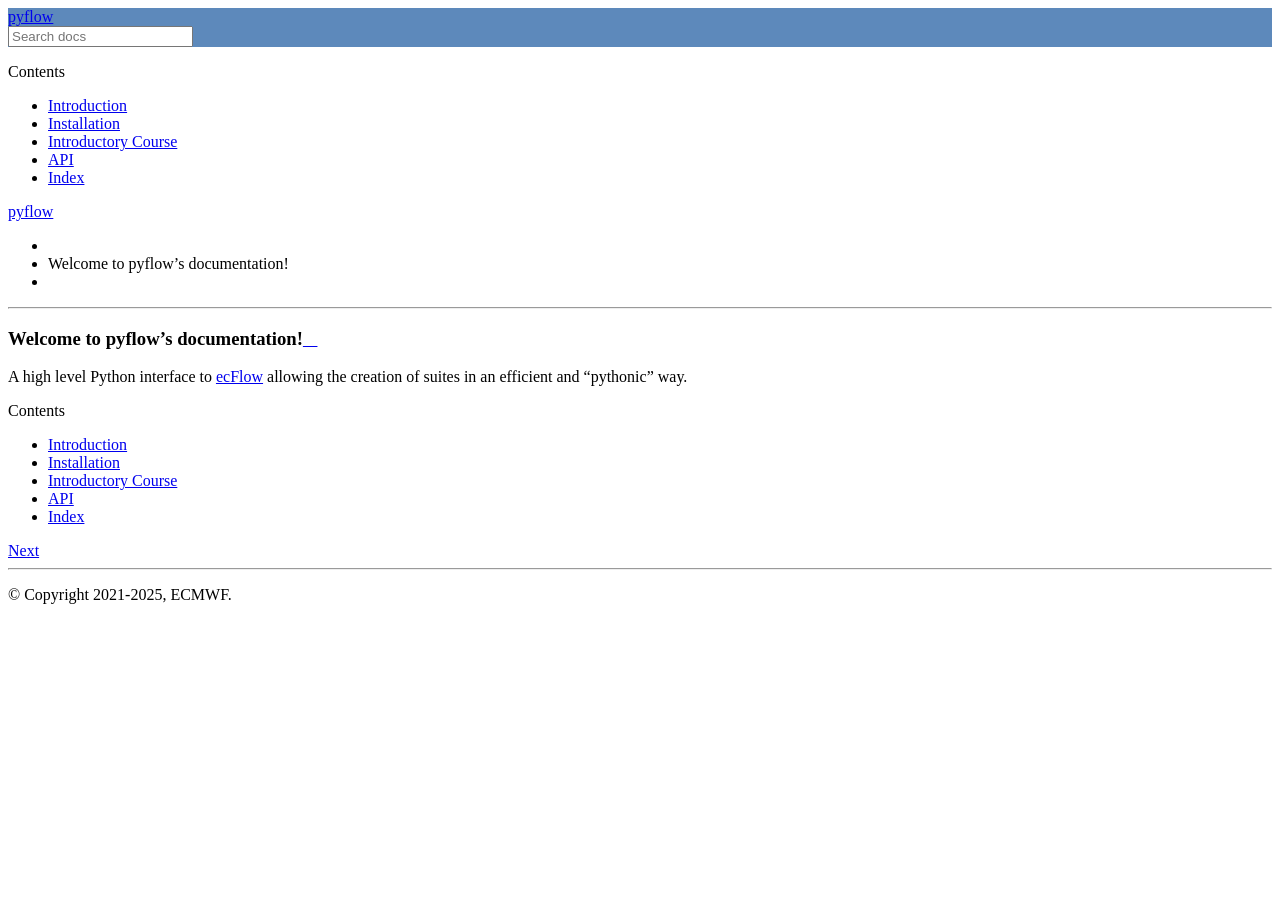
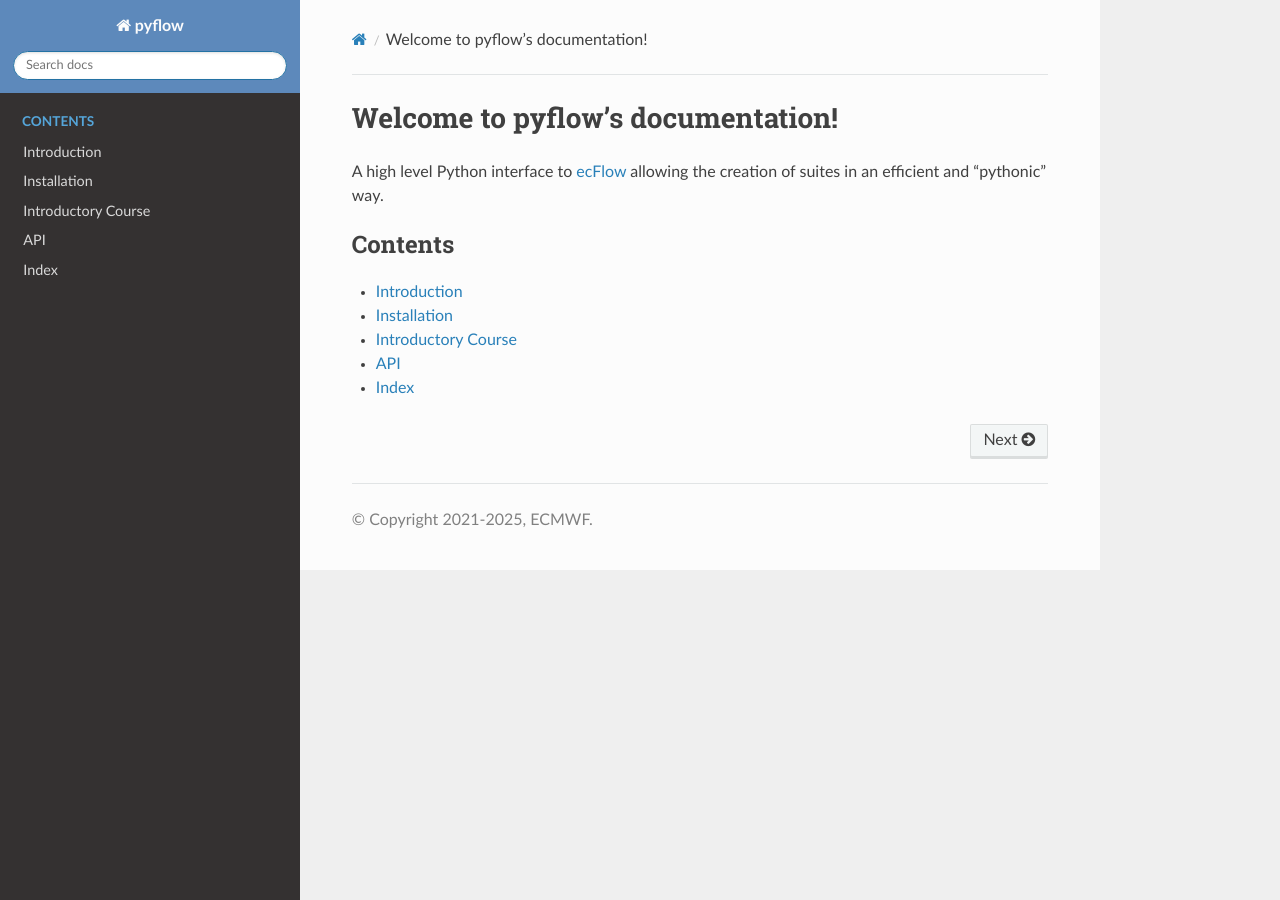
Before and after one commit to ecmwf/pyflow, a Sphinx documentation site: the page built from docs/index.rst, in a window 1280 px wide. Built offline with Sphinx 7.4.7 and the Read the Docs theme 3.1.0, drawn with Linux system fonts in a browser that asks for light colours; the version number could not be read and is left out.

Commit message:
update config values and keep custom css

```diff
--- a/docs/conf.py
+++ b/docs/conf.py
@@ -131,7 +131,13 @@
 # so a file named "default.css" will overwrite the builtin "default.css".
 html_static_path = ["_static"]
 
-html_context = {"css_files": ["_static/style.css"]}
+# These paths are either relative to html_static_path
+# or fully qualified paths (eg. https://...)
+html_css_files = [
+    "style.css"
+]
+
+html_js_files = []
 
 # Remove links to the reST sources from the page headers.
 html_show_sourcelink = False
```
